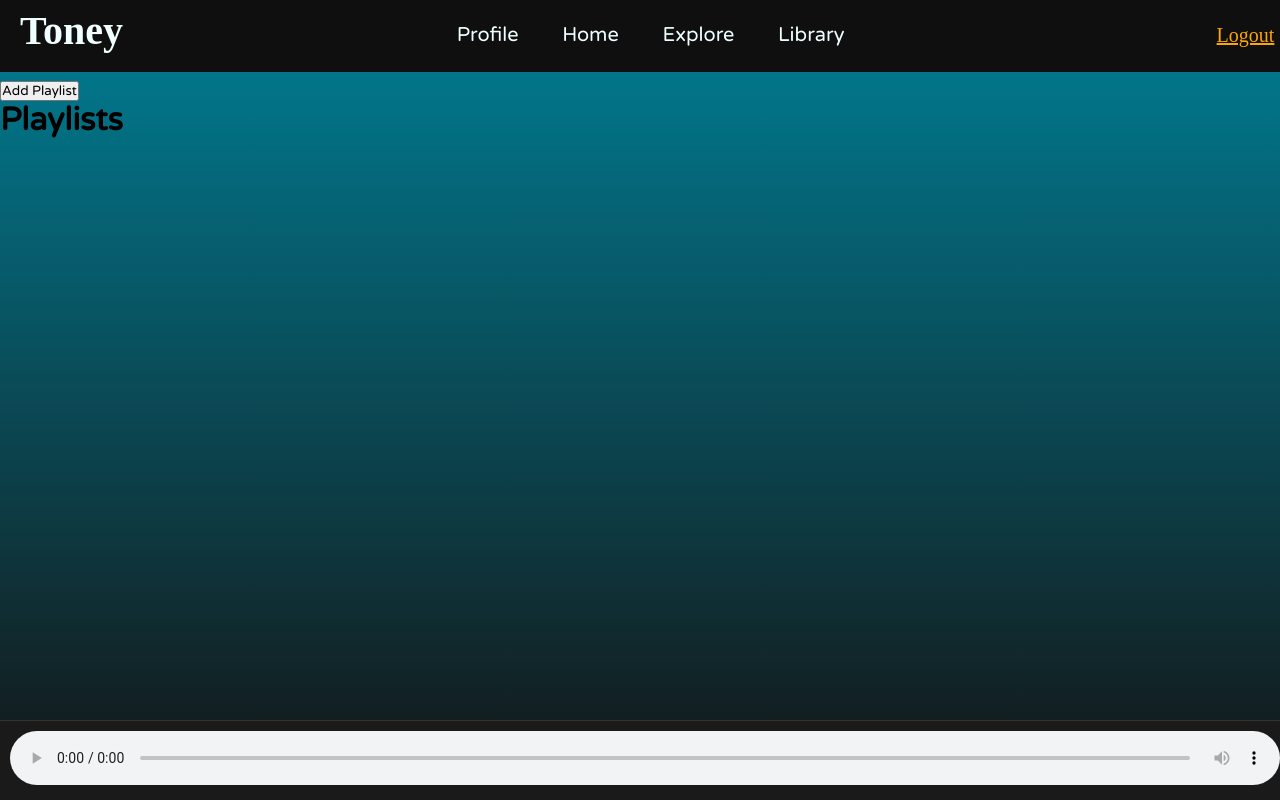
After one commit to Gotyxoslav/Maturitni-Prace, a Flask app: page /library in a window 1280 px wide. The commit adds this page. Run offline with Flask 3, Linux system fonts and the light colour scheme; the visitor is signed in with stand-in values (Sample User, id 1); data that the repository does not hold is empty; some web fonts are replaced.

Commit message:
Library and playlist pages created
this also includes making playlists and adding things into playlists from albums

```diff
--- a/maturita/views/main.py
+++ b/maturita/views/main.py
@@ -6,7 +6,7 @@ import json
 from argon2 import PasswordHasher
 from argon2.exceptions import VerifyMismatchError
 
-from sql import get_data, add_data, del_data, update_data
+from sql import get_data, add_data, del_data, update_data, get_joined_data
 
 UPLOAD_FOLDER = os.path.join(os.path.dirname(__file__), "static", "data")
 
@@ -33,6 +33,141 @@ def index():
     songs = get_data("MATURITA_HOL_SONGS")
     return render_page("index.html", songs=songs)
 
+# --- Explore ---
+@app.route('/library')
+def library():
+    if "user" in session:
+        user = session["user"]
+        playlists = get_data("MATURITA_HOL_PLAYLISTS")
+        return render_page("library.html", user=user, playlists=playlists)
+    else:
+        return redirect(url_for("login"))
+
+@app.route("/playlist/<playlist_id>")
+def playlists(playlist_id):
+    playlists = get_data("MATURITA_HOL_PLAYLISTS")
+    user = session["user"]
+
+    #tohle projede playlisty aby to našlo to id
+    playlist = next((playlist for playlist in playlists if playlist['id'] == playlist_id), None)
+
+    songs = get_joined_data(
+        table1 = "MATURITA_HOL_SONGS",
+        table2 = "MATURITA_HOL_PLAYLIST_SONGS",
+        key1 = "song_id",
+        key2 = "song_id",
+        condition_column = "playlist_id",
+        condition_value = playlist_id
+    )
+
+    return render_page("playlist.html", playlist=playlist, user=user, songs=songs, playlists=playlists)
+
+
+@app.route('/make-playlist', methods=["POST"])
+def make_playlist():
+    name = request.form.get("name")
+    author = session.get("user")
+    description = request.form.get("description")
+
+    playlist_id = generate_id()
+
+    if name == "" or name.isspace():
+        name = "My playlist"
+
+    playlistfile = request.files.get("playlistfile")
+    if playlistfile and playlistfile.filename.endswith((".png", ".jpg",".jpeg")):
+        filename = playlist_id + ".png"
+        filepath = os.path.join(app.config["UPLOAD_FOLDER"] + "/playlists", filename)
+        playlistfile.save(filepath)
+
+        add_data("MATURITA_HOL_PLAYLISTS", {
+            "id": playlist_id,
+            "author": author,
+            "name": name,
+            "description": description,
+            "playlistfile": f"../static/data/playlists/{filename}"
+        })
+
+    else:
+        add_data("MATURITA_HOL_PLAYLISTS", {
+            "id": playlist_id,
+            "author": author,
+            "name": name,
+            "description": description
+        })
+
+    return redirect(url_for("library"))
+
+@app.route('/update-playlist', methods=["POST"])
+def update_playlist():
+    playlist_id = request.form.get("playlist")
+    name = request.form.get("name")
+    description = request.form.get("description")
+
+    if not name or name.isspace():
+        name = "My playlist"
+
+    playlistfile = request.files.get("playlistfile")
+
+    if playlistfile and playlistfile.filename != "" and playlistfile.filename.endswith((".png", ".jpg",".jpeg")):
+        filename = playlist_id + ".png"
+        filepath = os.path.join(app.config["UPLOAD_FOLDER"], "playlists", filename)
+        playlistfile.save(filepath)
+
+        update_data("MATURITA_HOL_PLAYLISTS", {
+            "name": name,
+            "description": description,
+            "playlistfile": f"../static/data/playlists/{filename}"
+        }, playlist_id)
+
+    else:
+        update_data("MATURITA_HOL_PLAYLISTS", {
+            "name": name,
+            "description": description
+        }, playlist_id)
+
+    return redirect(url_for("playlists", playlist_id=playlist_id))
+
+@app.route('/del-playlist', methods=["POST"])
+def del_playlist():
+    id = request.args.get("id")
+
+    filename = id + ".png"
+    filepath = os.path.join(app.config["UPLOAD_FOLDER"], "playlists", filename)
+    if os.path.exists(filepath):
+        os.remove(filepath)
+
+    del_data("MATURITA_HOL_PLAYLISTS", {
+        "id": id
+    })
+
+    del_data("MATURITA_HOL_PLAYLIST_SONGS", {
+        "playlist_id": id
+    })
+
+    return redirect(url_for("library"))
+
+@app.route('/add-to-playlist', methods=["POST"])
+def add_to_playlist():
+    playlist_id = request.form.get("playlist")
+    song_id = request.form.get("song")
+
+    song_playlists = get_data("MATURITA_HOL_PLAYLIST_SONGS")
+
+    placement = 1 # Finds the highest placement number currently in use
+    for relation in song_playlists:
+        if relation.get("playlist_id") == playlist_id:
+            if relation.get("placement", 0) >= placement:
+                placement = relation.get("placement") + 1
+
+    add_data("MATURITA_HOL_PLAYLIST_SONGS", {
+        "playlist_id": playlist_id,
+        "song_id": song_id,
+        "placement": placement
+    })
+
+    return redirect(request.referrer)
+
 # --- Profile ---
 @app.route("/profile/<id>")
 def profile(id):
@@ -40,7 +175,7 @@ def profile(id):
 
     #looks through users to find ID
     user = next((user for user in users if user['id'] == id), None)
-    return render_template("profile.html", user=user)
+    return render_page("profile.html", user=user)
 
 @app.route("/update-profile", methods=["POST"])
 def update_profile():
@@ -76,21 +211,22 @@ def update_profile():
 def explore():
     songs = get_data("MATURITA_HOL_SONGS")
     albums = get_data("MATURITA_HOL_ALBUMS")
-    return render_template("explore.html", albums=albums, songs=songs)
+    return render_page("explore.html", albums=albums, songs=songs)
 
 @app.route("/album/<id>")
 def albums(id):
     albums = get_data("MATURITA_HOL_ALBUMS")
     songs = get_data("MATURITA_HOL_SONGS")
+    playlists = get_data("MATURITA_HOL_PLAYLISTS")
     user = session["user"]
 
     #tohle projede alba aby to našlo to id
     album = next((album for album in albums if album['album_id'] == id), None)
 
     if album == None:
-        return render_template("404.html")
+        return render_page("404.html")
 
-    return render_template("album.html", album=album, songs=songs, user=user)
+    return render_page("album.html", album=album, songs=songs, user=user, playlists=playlists)
 
 
 
@@ -234,7 +370,7 @@ def register():
         })
         return redirect(url_for("login"))
 
-    return render_template("register.html")
+    return render_page("register.html")
 
 @app.route("/login", methods=["POST", "GET"])
 def login():
@@ -253,9 +389,9 @@ def login():
                 except VerifyMismatchError: # without this, it would spit out an error
                     pass
 
-        return render_template("login.html", error="Incorrect e-mail or password")
+        return render_page("login.html", error="Incorrect e-mail or password")
 
-    return render_template("login.html")
+    return render_page("login.html")
 
 @app.route("/logout", methods=["POST", "GET"])
 def logout():
--- a/maturita/views/sql.py
+++ b/maturita/views/sql.py
@@ -45,3 +45,14 @@ def update_data(table, data, id):
     sql = f"UPDATE {table} SET {set_data} WHERE id = %s"
     mycursor.execute(sql, column_data)
     mydb.commit()
+
+def get_joined_data(table1, table2, key1, key2, condition_column=None, condition_value=None):
+    sql = f"SELECT * FROM {table1} JOIN {table2} ON {table1}.{key1} = {table2}.{key2}" # connects two tables
+
+    if condition_column and condition_value: # condition_column = looks for a specific column (name, id, ...); condition_value = looks for specific values ("john", 123, ...)
+        sql += f" WHERE {condition_column} = %s"
+        mycursor.execute(sql, (condition_value,))
+    else:
+        mycursor.execute(sql)
+
+    return mycursor.fetchall()
--- a/maturita/views/templates/explore.html
+++ b/maturita/views/templates/explore.html
@@ -1,3 +1,4 @@
+<title>Toney | Explore</title>
 <div>
     <h1>Albums</h1><br>
     <div>
@@ -22,7 +23,7 @@
         <div>
             {% for song in songs %}
                 {% if loop.index0 % 4 == 0 and not loop.first %} <!--kontroluje jestli je násobek čtyř a není první píseň (celá tatoč věc funguje že jsou sloupce po čtyrech, jeli dělitelné čtyřma, udělá to nový sloupec)-->
-                    </div><div"> <!--ukončí div a přidá další-->
+                    </div><div> <!--ukončí div a přidá další-->
                 {% elif loop.first %}
                     <div> <!--začne první sloupec-->
                 {% endif %}
--- /dev/null
+++ b/maturita/views/templates/library.html
@@ -0,0 +1,49 @@
+<title>Toney | Library</title>
+<div>
+    <button onclick=showPlaylistDialog()>Add Playlist</button>
+
+    <br><h1>Playlists</h1><br>
+    <div>
+        <table>
+            <tr>
+                {% for playlist in playlists %}
+                    {% if playlist.author == user %}
+                        {% set has_playlist = true %}
+                        <th>
+                            <div>
+                                <a href="#" class="cover_image" hx-get="{{ url_for('playlists', playlist_id=playlist.id) }}" hx-target="#main-content" hx-push-url="true">
+                                    <img src="{{ playlist.playlistfile }}" style="height: 150px; width: 150px;" />
+                                    <p>{{ playlist.name }}</p>
+                                </a>
+                            </div>
+                        </th>
+                    {% endif %}
+                {% endfor %}
+            </tr>
+        </table><br>
+    </div>
+</div>
+
+<div>
+    <dialog id="playlist-dialog">
+        <form hx-post="{{ url_for('make_playlist') }}" hx-target="#main-content" hx-encoding="multipart/form-data">
+            <input type="file" name="playlistfile" accept=".png, .jpg, .jpeg"><br>
+            <label for="">Name:</label>
+            <input type="text" name="name"/><br>
+            <label for ="">Description:</label>
+            <input type="text" name="description"/><br>
+            <input type="submit" value="Add">
+        </form>
+        <button onclick=closePlaylistDialog()>Cancel</button>
+    </dialog>
+</div>
+
+<script>
+    function showPlaylistDialog() {
+        document.getElementById("playlist-dialog").showModal();
+    }
+
+    function closePlaylistDialog() {
+        document.getElementById("playlist-dialog").close();
+    }
+</script>
--- a/maturita/views/templates/navbar.html
+++ b/maturita/views/templates/navbar.html
@@ -6,7 +6,7 @@
     <a href="#" hx-get="{{ url_for('profile', id=session['user']) }}" hx-target="#main-content" hx-push-url="true" class="btn">Profile</a>
     <a href="#" hx-get="{{ url_for('index') }}" hx-target="#main-content" hx-push-url="true" class="btn">Home</a> <!-- hx-get means basically that it gets the html of the thing we ask it, hx-target puts the html in the thing (so here in main content div), hx-push-url is if it should or shouldn't update the browser url like a normal website -->
     <a href="#" hx-get="{{ url_for('explore') }}" hx-target="#main-content" hx-push-url="true" class="btn">Explore</a>
-    <a href="#" class="btn">Library</a>
+    <a href="#" hx-get="{{ url_for('library') }}" hx-target="#main-content" hx-push-url="true" class="btn">Library</a>
 
     {% if session["role"] == 1 or session["role"] == 2%}
         <a href="#" hx-get="{{ url_for('manage_song') }}" hx-target="#main-content" hx-push-url="true" class="btn">Manage Music</a>
--- a/maturita/views/templates/profile.html
+++ b/maturita/views/templates/profile.html
@@ -2,7 +2,7 @@
 
 <div style="display: flex; align-items: center; gap: 20px;">
 
-    <img src="{{ user.pfp }}" alt="Profile Picture" class="cover_image" style="height: 150px; width: 150px;">
+    <img src="{{ user.pfp }}?v={{ range(1, 100000) | random }}" alt="Profile Picture" class="cover_image" style="height: 150px; width: 150px;">  <!-- ?v={{ range(1, 100000) | random }} basically means: ?v=123 is a variable only the website saves but sees it as a different thing, basically if img.png?v=123 became img.png?v=183, it would save the image again, meaning if the picture got updated, it would instantly show thanks to the random-->
 
     <div>
         <p style="margin: 5px 0 0 0;">Profile</p>
```
Also changed, not shown: maturita/views/templates/album.html (+35 -2 lines), maturita/views/templates/playlist.html (added, +88 -0 lines), maturita/views/static/data/pfp/a2ba5ec4-1e37-4bfe-ae25-416bd35ea398.png, maturita/views/static/data/pfp/c4f9ea5b-c9b4-4063-9290-b3635c4ed4d4.png, maturita/views/static/data/playlists/0ce62033-1d00-4ac5-9be1-5167e3fccc3c.png (added), maturita/views/static/data/playlists/29cc6ba3-0fcf-48c2-a1f0-14fb51fa95df.png (added), maturita/views/static/data/playlists/e87d9454-2d5a-4d06-9553-01ee15eec181.png (added), maturita/views/static/data/playlists/placeholder.jpg (added).
